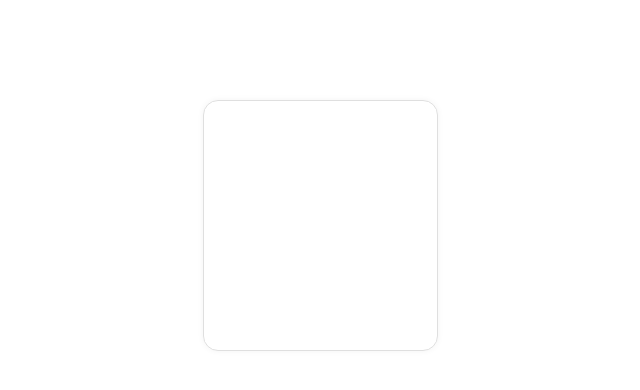
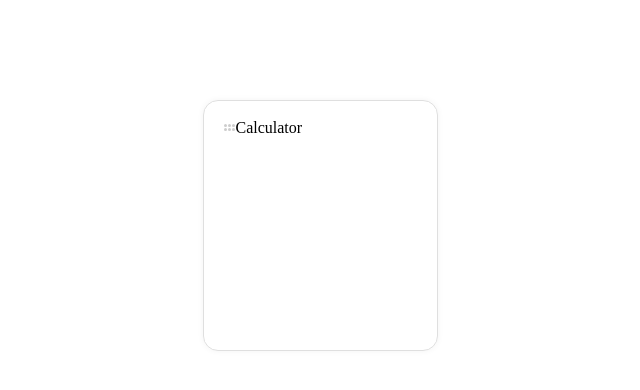
Before and after one commit to CelestialAzure/function-chain, a React (Create React App) app: page / in a window 1280 px wide. Shown: the top 390 px of the page, without its empty margins (320-960 px from the left). Built offline with nearby package versions, Linux system fonts and the light colour scheme.

Commit message:
ADDED :  DotCluster component + Header (partial)

```diff
--- a/src/components/CalculatorNode/CalculatorNode.tsx
+++ b/src/components/CalculatorNode/CalculatorNode.tsx
@@ -1,14 +1,10 @@
-import React, { useState } from "react";
+import React from "react";
+import Header from "./Header";
 
 const CalculatorNode: React.FC = () => {
-  //* Local States - >
-
-  // const [equation, setEquation] = useState<string>("");
-
-  // const handleEquationChange = (e: React.ChangeEvent<HTMLInputElement>) => {};
   return (
     <div className="calculator-node">
-      {/* <input type="text" value={equation} onChange={handleEquationChange} /> */}
+      <Header />
     </div>
   );
 };
--- /dev/null
+++ b/src/components/CalculatorNode/Header.tsx
@@ -0,0 +1,13 @@
+import React from "react";
+import DotCluster from "./internalComponents/DotCluster";
+
+const Header: React.FC = () => {
+  return (
+    <div className="calculator-node--header">
+      <DotCluster />
+      <p className="calculator-node--header--title">Calculator</p>
+    </div>
+  );
+};
+
+export default Header;
--- /dev/null
+++ b/src/components/CalculatorNode/internalComponents/DotCluster.tsx
@@ -0,0 +1,17 @@
+import React from "react";
+
+interface DotClusterProps {
+  dots?: number;
+}
+
+const DotCluster: React.FC<DotClusterProps> = ({ dots = 6 }) => {
+  return (
+    <div className="dot-cluster">
+      {[...Array(dots)].map((_, index) => (
+        <div key={index} className="dot-cluster--dot" />
+      ))}
+    </div>
+  );
+};
+
+export default DotCluster;
--- a/src/styles/app.scss
+++ b/src/styles/app.scss
@@ -1,8 +1,13 @@
 //* Import all partials
+
+//* Abstracts -->
 
 //* Layouts -->
 @import "./layouts/layout";
 @import "./base/reset";
+
 //* Components -->
 @import "./components/calculatorNode/calculatorNode";
+@import "./components/calculatorNode/internalComponents/dotCluster";
+@import "./components/calculatorNode/header";
 //* Pages -->
--- a/src/styles/components/calculatorNode/_calculatorNode.scss
+++ b/src/styles/components/calculatorNode/_calculatorNode.scss
@@ -5,6 +5,7 @@
   border-radius: 15px;
   box-shadow: 0px 0px 6px 0px #0000000d;
   box-sizing: border-box;
+  padding: 15px 20px 20px;
   display: flex;
   flex-direction: column;
 }
--- /dev/null
+++ b/src/styles/components/calculatorNode/_header.scss
@@ -0,0 +1,8 @@
+.calculator-node--header {
+  display: flex;
+  flex-direction: row;
+  align-items: center;
+
+  &--title {
+  }
+}
--- /dev/null
+++ b/src/styles/components/calculatorNode/internalComponents/_dotCluster.scss
@@ -0,0 +1,14 @@
+.dot-cluster {
+  width: 12px;
+  height: 7.09px;
+  display: flex;
+  flex-direction: row;
+  flex-wrap: wrap;
+  gap: 1px;
+  &--dot {
+    width: 3px;
+    height: 2.73px;
+    background-color: #cdcdcd;
+    border-radius: 100px;
+  }
+}
```
